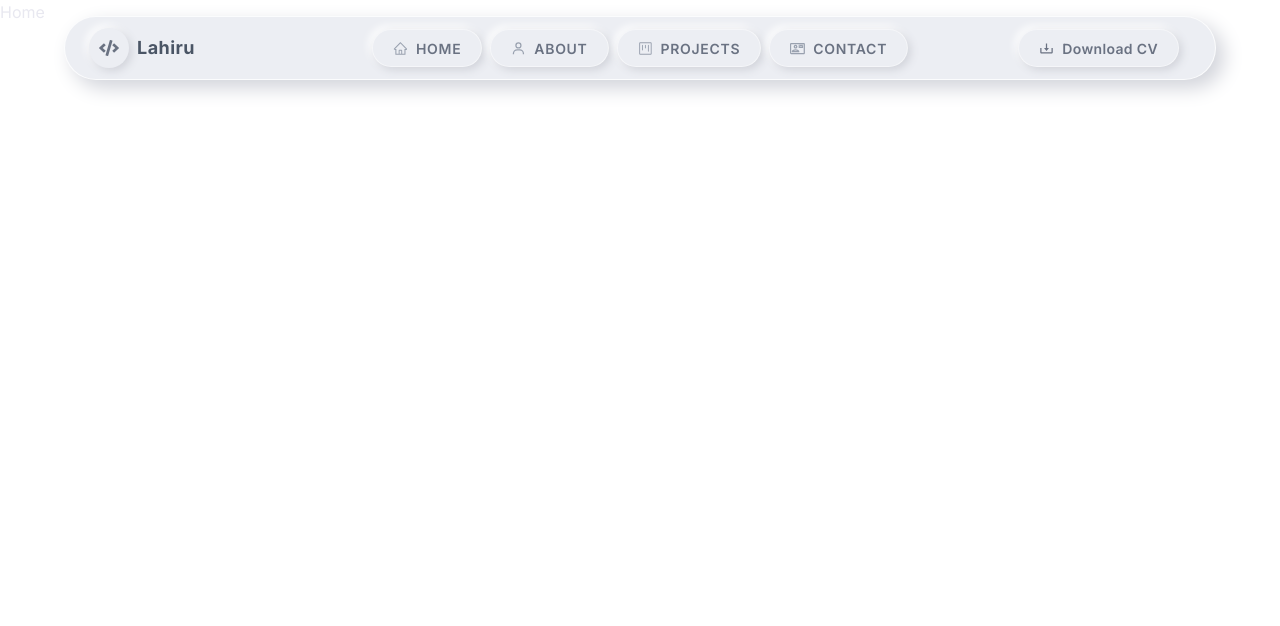
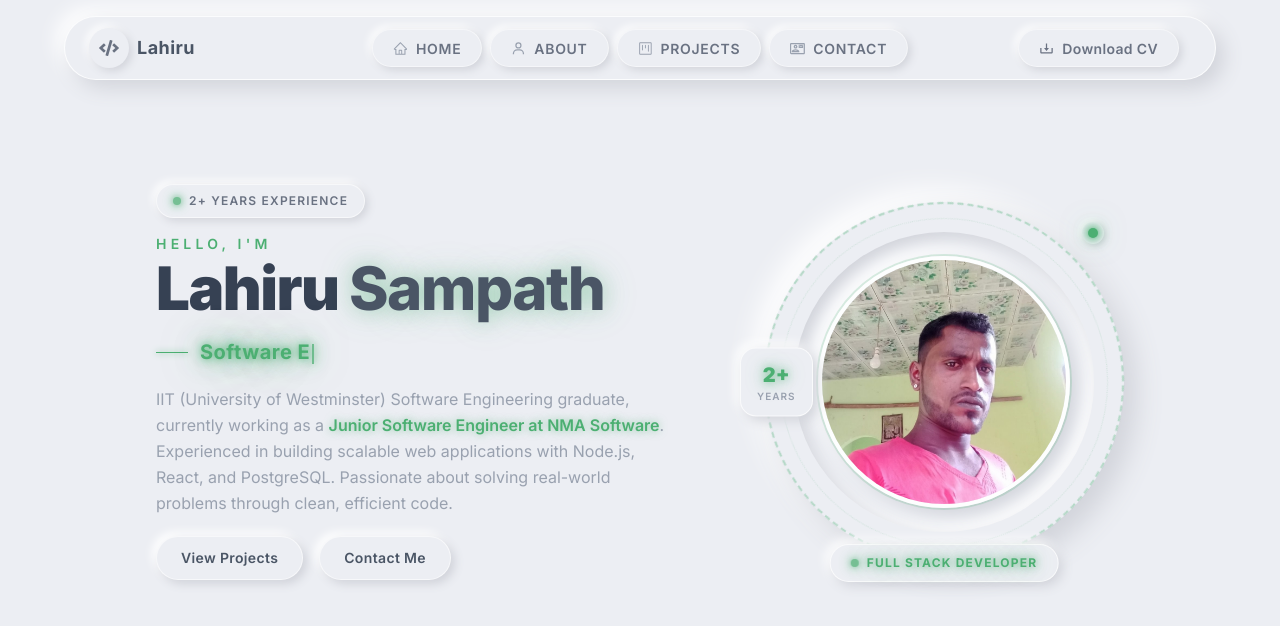
Before and after one commit to Lahirusampath2000/portfolio, a Next.js app: page / in a window 1280 px wide. Shown: the top 626 px of the page. Built offline with nearby package versions, Linux system fonts and the light colour scheme.

Commit message:
hero section

```diff
--- /dev/null
+++ b/components/Hero/Hero.tsx
@@ -0,0 +1,138 @@
+'use client'
+import React, { useEffect, useState } from 'react'
+import Image from 'next/image'
+
+const roles = ['Full Stack Developer', 'Software Engineer', 'Web Developer']
+
+const Hero = () => {
+  const [displayed, setDisplayed] = useState('')
+  const [roleIndex, setRoleIndex] = useState(0)
+  const [charIndex, setCharIndex] = useState(0)
+  const [deleting, setDeleting] = useState(false)
+  const [isHovered, setIsHovered] = useState(false)
+
+  useEffect(() => {
+    const current = roles[roleIndex]
+    let timeout: ReturnType<typeof setTimeout>
+    if (!deleting && charIndex <= current.length) {
+      timeout = setTimeout(() => { setDisplayed(current.slice(0, charIndex)); setCharIndex((c) => c + 1) }, 80)
+    } else if (!deleting && charIndex > current.length) {
+      timeout = setTimeout(() => setDeleting(true), 2000)
+    } else if (deleting && charIndex >= 0) {
+      timeout = setTimeout(() => { setDisplayed(current.slice(0, charIndex)); setCharIndex((c) => c - 1) }, 40)
+    } else {
+      setDeleting(false); setRoleIndex((r) => (r + 1) % roles.length); setCharIndex(0)
+    }
+    return () => clearTimeout(timeout)
+  }, [charIndex, deleting, roleIndex])
+
+  return (
+    <div className="w-full bg-[#eceef3]" style={{ minHeight: '100vh', paddingTop: '18vh', display: 'flex', alignItems: 'flex-start' }}>
+      <div className="w-full max-w-5xl mx-auto px-6 flex flex-col lg:flex-row items-center justify-center gap-24 py-10">
+
+        {/* Left */}
+        <div className="flex flex-col items-start gap-4 max-w-lg w-full">
+
+          {/* Badge */}
+          <div className="flex items-center gap-2 px-4 py-2 rounded-full bg-[#eceef3] shadow-[3px_3px_8px_#d1d3da,-3px_-3px_8px_#ffffff] border border-white/60">
+            <span className="w-2 h-2 rounded-full bg-[#4caf72] animate-pulse" style={{ boxShadow: '0 0 6px #4caf72, 0 0 12px #4caf72' }} />
+            <span className="text-xs font-semibold text-gray-500 tracking-widest uppercase">2+ Years Experience</span>
+          </div>
+
+          {/* Name */}
+          <div className="flex flex-col gap-1">
+            <span className="text-sm font-semibold tracking-[0.3em] uppercase text-[#4caf72]">Hello, I'm</span>
+            <h1 className="text-5xl md:text-6xl font-black leading-none tracking-tight">
+              <span className="text-gray-700">Lahiru </span>
+              <span className="text-gray-600 font-extrabold" style={{ textShadow: '0 0 20px rgba(76,175,114,0.4), 0 0 40px rgba(76,175,114,0.2)' }}>Sampath</span>
+            </h1>
+          </div>
+
+          {/* Typewriter */}
+          <div className="flex items-center gap-3 h-9">
+            <div className="h-px w-8 bg-[#4caf72] shrink-0" style={{ boxShadow: '0 0 6px #4caf72' }} />
+            <p className="text-lg md:text-xl font-bold tracking-wide" style={{ color: '#4caf72', textShadow: '0 0 8px rgba(76,175,114,1), 0 0 20px rgba(76,175,114,0.7), 0 0 40px rgba(76,175,114,0.5), 0 0 80px rgba(76,175,114,0.3)' }}>
+              {displayed}
+              <span className="inline-block w-[2px] h-5 ml-[2px] align-middle animate-pulse" style={{ background: '#4caf72', boxShadow: '0 0 8px #4caf72, 0 0 16px #4caf72' }} />
+            </p>
+          </div>
+
+          {/* Description */}
+          <p className="text-gray-400 text-sm md:text-base leading-relaxed">
+            IIT (University of Westminster) Software Engineering graduate, currently working as a{' '}
+            <span className="font-semibold" style={{ color: '#4caf72', textShadow: '0 0 8px rgba(76,175,114,0.6)' }}>Junior Software Engineer at NMA Software</span>.
+            {' '}Experienced in building scalable web applications with Node.js, React, and PostgreSQL. Passionate about solving real-world problems through clean, efficient code.
+          </p>
+
+          {/* CTA Buttons */}
+          <div className="flex items-center gap-4 mt-1 flex-wrap">
+            <button className="flex items-center gap-2 px-6 h-[44px] rounded-full bg-[#eceef3] text-gray-600 font-semibold text-sm tracking-wide shadow-[4px_4px_10px_#d1d3da,-4px_-4px_10px_#ffffff] border border-white/60 transition-all duration-300 hover:text-[#4caf72] hover:shadow-[inset_3px_3px_7px_#c8cad1,inset_-3px_-3px_7px_#ffffff]">
+              View Projects
+            </button>
+            <button className="flex items-center gap-2 px-6 h-[44px] rounded-full bg-[#eceef3] text-gray-600 font-semibold text-sm tracking-wide shadow-[4px_4px_10px_#d1d3da,-4px_-4px_10px_#ffffff] border border-white/60 transition-all duration-300 hover:text-[#4caf72] hover:shadow-[inset_3px_3px_7px_#c8cad1,inset_-3px_-3px_7px_#ffffff]">
+              Contact Me
+            </button>
+          </div>
+
+        </div>
+
+        {/* Right — Image */}
+        <div className="flex-shrink-0 flex items-center justify-center">
+          <div
+            className="relative rounded-full bg-[#eceef3] flex items-center justify-center cursor-pointer transition-all duration-500"
+            style={{
+              width: '360px', height: '360px',
+              boxShadow: isHovered
+                ? '16px 16px 36px #c8cad1, -16px -16px 36px #ffffff, 0 0 40px rgba(76,175,114,0.2), 0 0 80px rgba(76,175,114,0.1)'
+                : '12px 12px 28px #d1d3da, -12px -12px 28px #ffffff'
+            }}
+            onMouseEnter={() => setIsHovered(true)}
+            onMouseLeave={() => setIsHovered(false)}
+          >
+            <div className="absolute inset-0 rounded-full animate-spin" style={{ animationDuration: '16s', border: '2px dashed rgba(76,175,114,0.35)' }} />
+            <div className="absolute inset-4 rounded-full animate-spin" style={{ animationDuration: '10s', animationDirection: 'reverse', border: '1.5px dotted rgba(76,175,114,0.2)' }} />
+            <div className="absolute inset-0 rounded-full transition-all duration-500" style={{ background: isHovered ? 'radial-gradient(circle, rgba(76,175,114,0.08) 0%, transparent 70%)' : 'transparent' }} />
+
+            <div style={{ width: '300px', height: '300px', borderRadius: '9999px', background: '#eceef3', boxShadow: 'inset 6px 6px 16px #d1d3da, inset -6px -6px 16px #ffffff', display: 'flex', alignItems: 'center', justifyContent: 'center' }}>
+              <div
+                className="relative overflow-hidden rounded-full transition-all duration-500"
+                style={{
+                  width: '252px', height: '252px',
+                  border: '4px solid rgba(255,255,255,0.9)',
+                  boxShadow: isHovered
+                    ? '0 0 0 3px rgba(76,175,114,0.5), 0 0 20px rgba(76,175,114,0.4), 0 0 50px rgba(76,175,114,0.25), 6px 6px 16px #d1d3da, -6px -6px 16px #ffffff'
+                    : '0 0 0 2px rgba(76,175,114,0.2), 6px 6px 16px #d1d3da, -6px -6px 16px #ffffff',
+                  transform: isHovered ? 'scale(1.04)' : 'scale(1)'
+                }}
+              >
+                <Image src="/images/homa.jpg" alt="Lahiru Sampath" fill className="object-cover object-top transition-transform duration-500" style={{ transform: isHovered ? 'scale(1.06)' : 'scale(1)' }} />
+                <div className="absolute inset-0 transition-opacity duration-500" style={{ opacity: isHovered ? 1 : 0, background: 'linear-gradient(135deg, rgba(255,255,255,0.15) 0%, transparent 50%, rgba(76,175,114,0.08) 100%)' }} />
+              </div>
+            </div>
+
+            {/* Ping dot */}
+            <div className="absolute top-5 right-5 flex items-center justify-center" style={{ width: '22px', height: '22px', borderRadius: '9999px', background: '#eceef3', boxShadow: '2px 2px 6px #d1d3da, -2px -2px 6px #ffffff' }}>
+              <span className="animate-ping absolute inline-flex rounded-full bg-[#4caf72] opacity-50" style={{ width: '10px', height: '10px' }} />
+              <span className="relative inline-flex rounded-full bg-[#4caf72]" style={{ width: '10px', height: '10px', boxShadow: '0 0 6px #4caf72, 0 0 14px #4caf72, 0 0 28px rgba(76,175,114,0.6)' }} />
+            </div>
+
+            {/* 2+ years card */}
+            <div className="absolute -left-6 top-1/2 -translate-y-1/2 flex flex-col items-center px-4 py-3 rounded-2xl" style={{ background: '#eceef3', boxShadow: '4px 4px 12px #d1d3da, -4px -4px 12px #ffffff', border: '1px solid rgba(255,255,255,0.7)' }}>
+              <span className="text-xl font-black" style={{ color: '#4caf72', textShadow: '0 0 10px rgba(76,175,114,0.7), 0 0 20px rgba(76,175,114,0.4)' }}>2+</span>
+              <span className="text-[10px] font-semibold text-gray-400 tracking-widest uppercase">Years</span>
+            </div>
+
+            {/* Bottom badge */}
+            <div className="absolute -bottom-5 left-1/2 -translate-x-1/2 flex items-center gap-2 px-5 py-2.5 rounded-full whitespace-nowrap" style={{ background: '#eceef3', boxShadow: '4px 4px 12px #d1d3da, -4px -4px 12px #ffffff', border: '1px solid rgba(255,255,255,0.7)' }}>
+              <span className="w-2 h-2 rounded-full bg-[#4caf72] animate-pulse" style={{ boxShadow: '0 0 6px #4caf72, 0 0 14px #4caf72' }} />
+              <span className="text-xs font-bold tracking-widest uppercase" style={{ color: '#4caf72', textShadow: '0 0 8px rgba(76,175,114,0.9), 0 0 20px rgba(76,175,114,0.5)' }}>Full Stack Developer</span>
+            </div>
+          </div>
+        </div>
+
+      </div>
+    </div>
+  )
+}
+
+export default Hero
--- a/components/Home/Home.tsx
+++ b/components/Home/Home.tsx
@@ -1,8 +1,11 @@
 import React from 'react'
+import Hero from '../Hero/Hero'
 
 const Home = () => {
   return (
-    <div className='overflow-hidden'>Home</div>
+    <div className='overflow-hidden'>
+        <Hero />
+    </div>
   )
 }
 
```
Also changed, not shown: public/images/homa.jpg (added).
